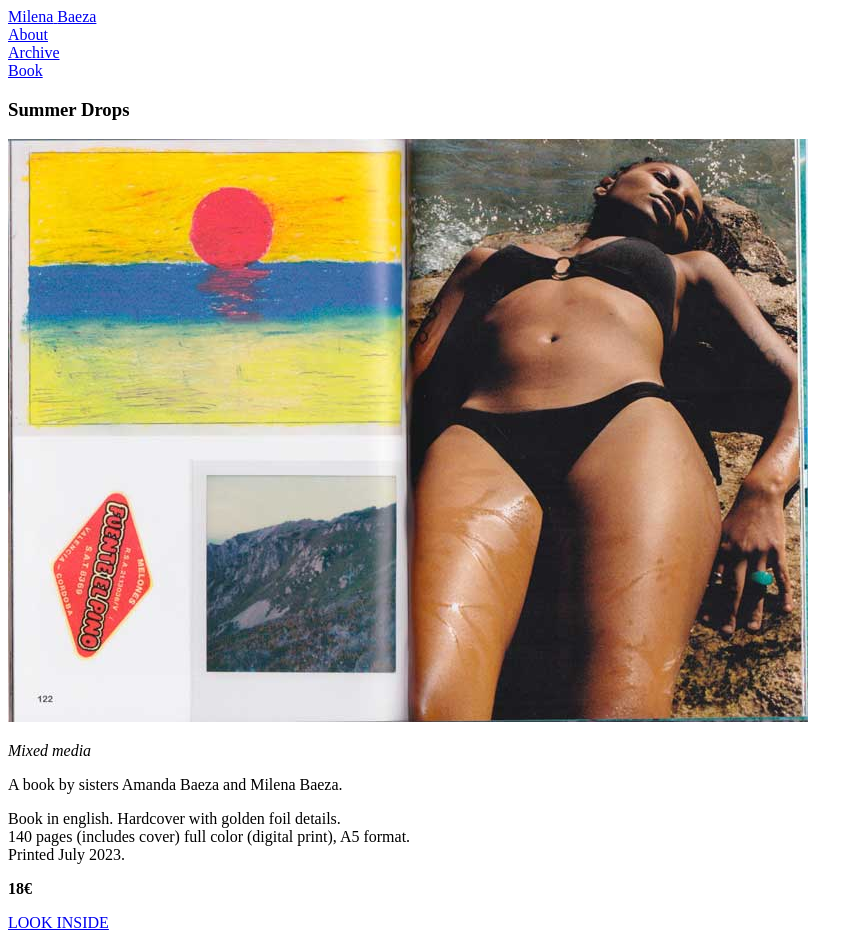
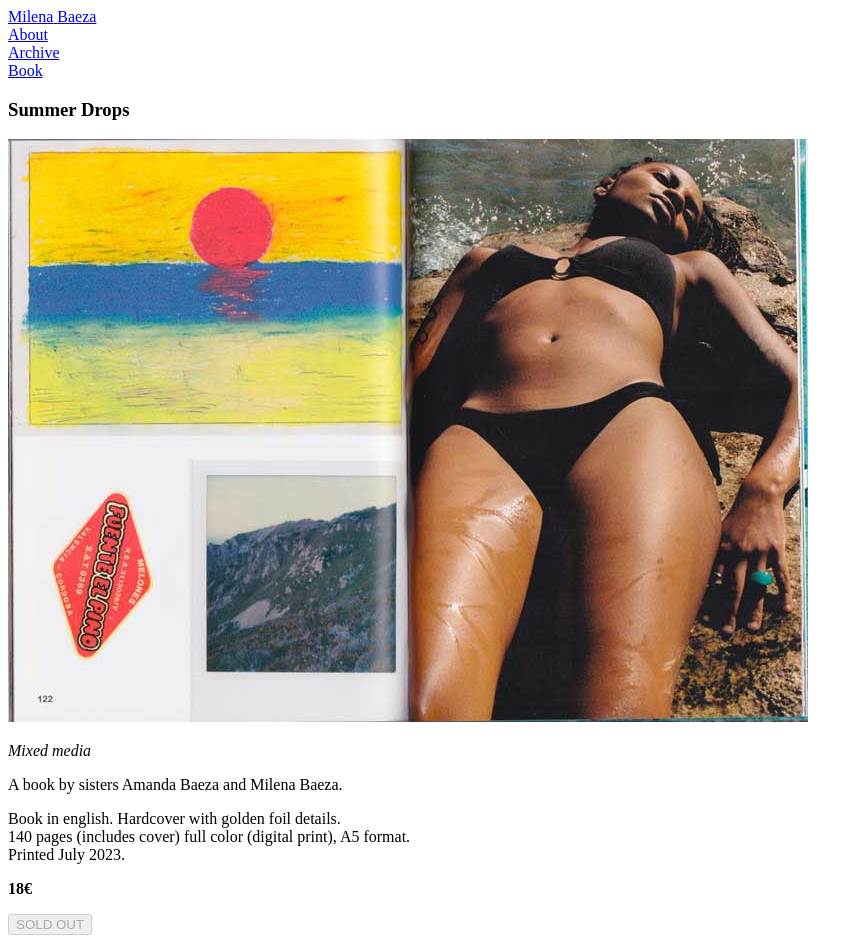
Before and after one commit to milebza/milebza.github.io, a React (Create React App) app: page /book in a window 1280 px wide. Shown: the whole page, without its empty margins (0-863 px from the left). Built offline with nearby package versions, Linux system fonts and the light colour scheme; the HTML template or start-up script is replaced by a standard one.

Commit message:
Disable buy button

```diff
--- a/src/routes/Shop/index.js
+++ b/src/routes/Shop/index.js
@@ -22,9 +22,9 @@ const Shop = () => (
         140 pages (includes cover) full color (digital print), A5 format.<br />
         Printed July 2023.</p>
       <p><b>18€</b></p>
-      <a className="course__button" href="https://www.etsy.com/listing/1533291023/summer-drops">
-        LOOK INSIDE
-      </a>
+      <button className="course__button" disabled>
+        SOLD OUT
+      </button>
     </div>
   </div>
   </>
--- a/src/styles/components/_course.scss
+++ b/src/styles/components/_course.scss
@@ -90,6 +90,13 @@
             background-color: $course-btn-color;
             color: white;
         }
+
+        &:disabled {
+            cursor: not-allowed;
+            border-color: rgb(138, 133, 128);
+            color: rgb(138, 133, 128);
+            background-color: lighten(rgb(138, 133, 128), 50%);
+        }
     }
 
     &__join {
```
